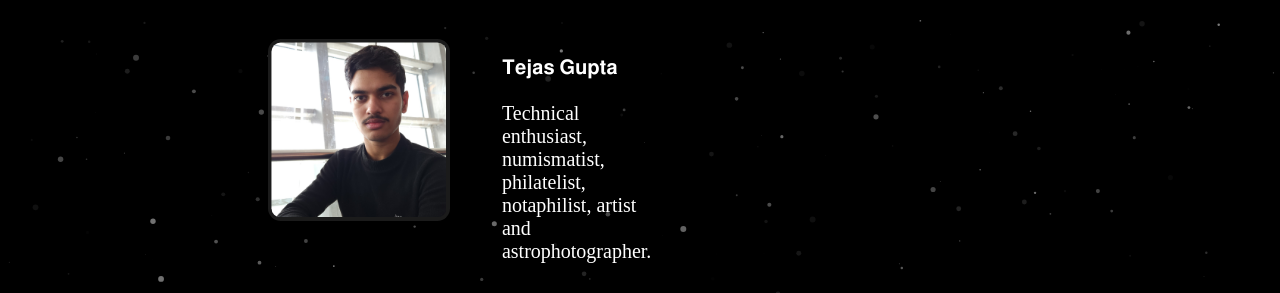
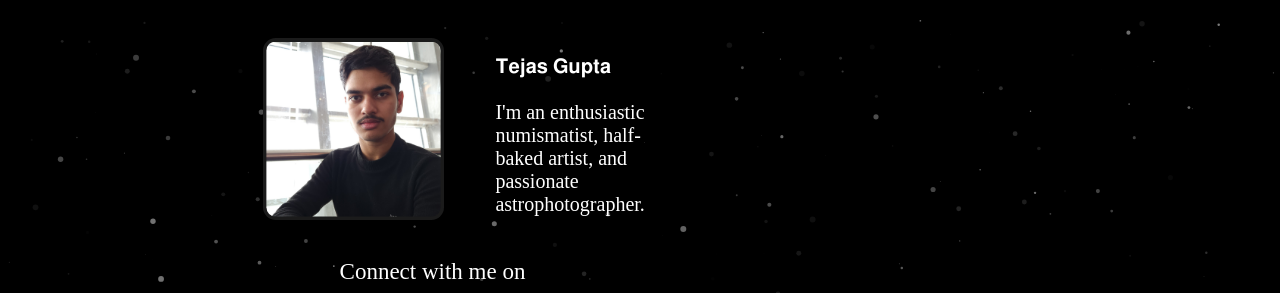
Before and after one commit to multiverseweb/business, a plain HTML site: page index.html in a window 1280 px wide. Shown: the top 293 px of the page. Drawn offline with nearby package versions, Linux system fonts and the light colour scheme.

Commit message:
Update index.html

```diff
--- a/index.html
+++ b/index.html
@@ -17,7 +17,7 @@
 
     <div class="horizontal">
     <img class="face" src="IMG_20230427_003229.jpg">
-        <p class="name">𝐓𝐞𝐣𝐚𝐬 𝐆𝐮𝐩𝐭𝐚<br><br>Technical enthusiast, numismatist, philatelist, notaphilist, artist and astrophotographer.</p>
+        <p class="name">𝐓𝐞𝐣𝐚𝐬 𝐆𝐮𝐩𝐭𝐚<br><br>I'm an enthusiastic numismatist, half-baked artist, and passionate astrophotographer.</p>
 </div>
     <p class="connect">Connect with me on</p>
     <div class="links">
```
